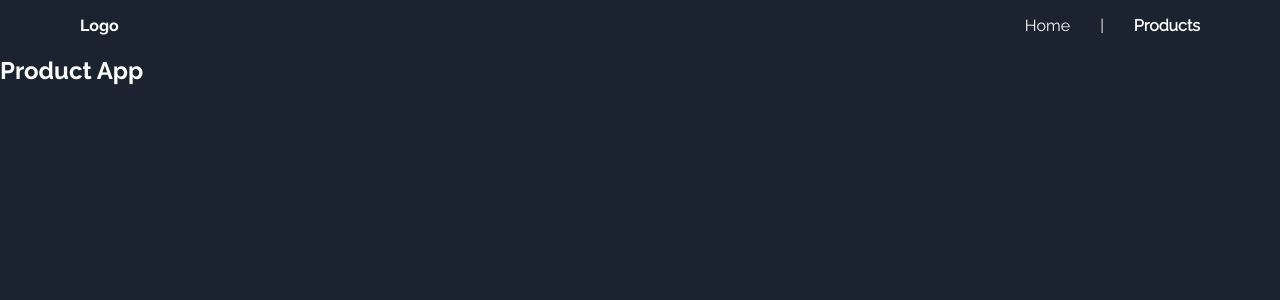
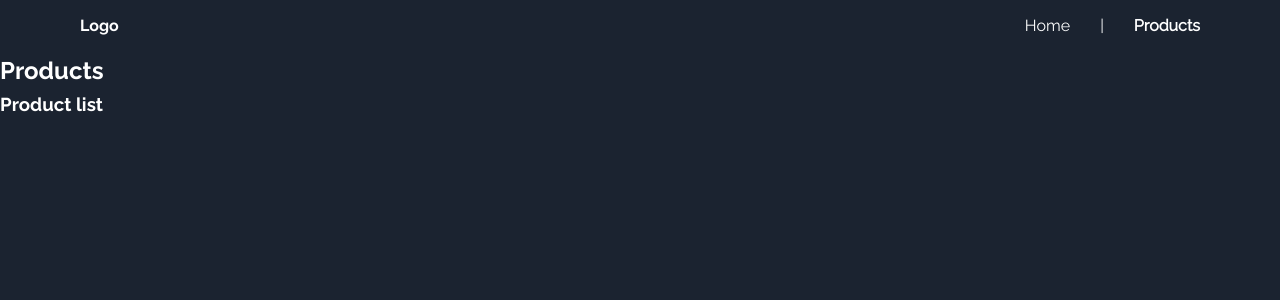
Before and after one commit to leetalrivlin/catalog-proj, a Vue app: page /#/product in a window 1280 px wide. Shown: the top 300 px of the page. Built offline with nearby package versions, Linux system fonts and the light colour scheme.

Commit message:
product list

```diff
--- a/src/views/product-app.vue
+++ b/src/views/product-app.vue
@@ -1,11 +1,15 @@
 <template>
   <section>
-      <h1>Product App</h1>
+      <h1>Products</h1>
+      <product-list />
   </section>
 </template>
 
 <script>
+import productList from '../cmps/product-list.vue';
 export default {
-
+components: {
+    productList,
+}
 }
 </script>
```
Also changed, not shown: src/services/productService.js (added).
